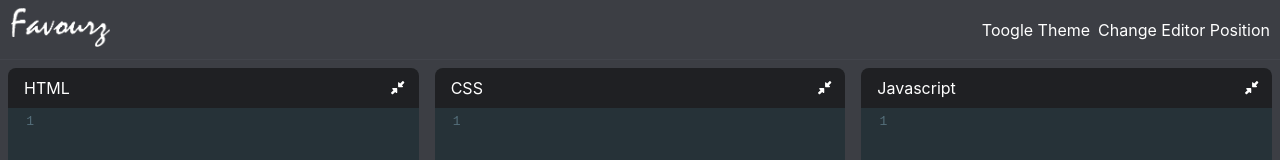
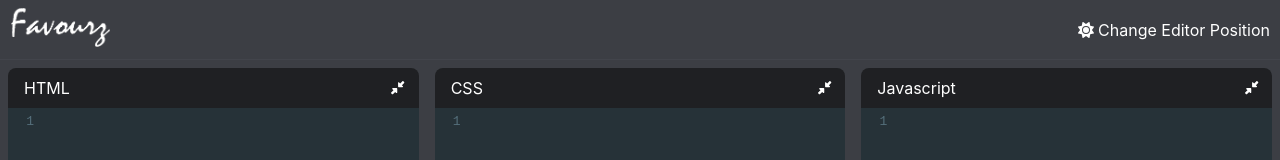
Before and after one commit to Favourz1/Codepen-clone, a React (Vite) app: page / in a window 1280 px wide. Shown: the top 160 px of the page. Built offline with nearby package versions, Linux system fonts and the light colour scheme.

Commit message:
Chore: Added theme toggle icons

```diff
--- a/src/components/Header/Header.jsx
+++ b/src/components/Header/Header.jsx
@@ -3,6 +3,9 @@ import HeaderStyles from "./Header.module.css"
 import { themeContext, setThemeContext } from "../../contexts/ThemeContext"
 import FavourzLogoWhite from "../../assets/img/favourz-logo-white.png"
 import FavourzLogoBlack from "../../assets/img/favourz-logo-black.png"
+import { FontAwesomeIcon } from '@fortawesome/react-fontawesome'
+import { faMoon, faSun } from '@fortawesome/free-solid-svg-icons'
+
 
 const Header = () => {
 
@@ -20,7 +23,7 @@ const Header = () => {
       <div className={HeaderStyles["header-action-wrapper"]}>
         <div className={`${HeaderStyles["header-action-btn"]} ${HeaderStyles["theme-btn"]}`}
           onClick={() => setDarkThemeContext(prevTheme => !prevTheme)}
-        >Toogle Theme</div>
+        > <FontAwesomeIcon icon={darkThemeContext ? faSun : faMoon} transform="right-4" size="md" /></div>
         <div className="header-action-btn">Change Editor Position</div>
       </div>
     </header>
```
